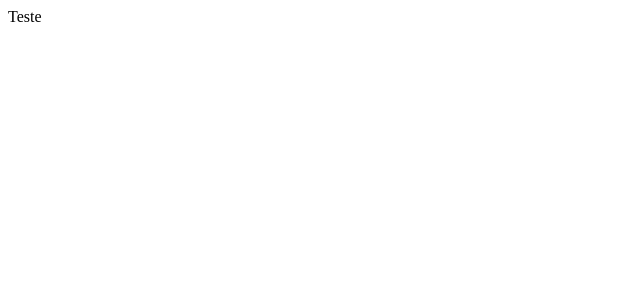
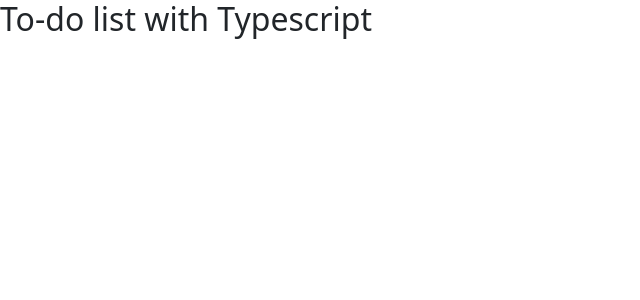
Before and after one commit to ValdirCezar/react-todo-typescript, a React (Create React App) app: page / in a window 1280 px wide. Shown: the top 300 px of the page, without its empty margins (0-640 px from the left). Built offline with nearby package versions, Linux system fonts and the light colour scheme.

Commit message:
chore: add bootstrap

```diff
--- a/public/index.html
+++ b/public/index.html
@@ -1,14 +1,12 @@
 <!DOCTYPE html>
 <html lang="en">
+
 <head>
   <meta charset="utf-8" />
   <link rel="icon" href="%PUBLIC_URL%/favicon.ico" />
   <meta name="viewport" content="width=device-width, initial-scale=1" />
   <meta name="theme-color" content="#000000" />
-    <meta
-      name="description"
-      content="Web site created using create-react-app"
-    />
+  <meta name="description" content="Web site created using create-react-app" />
   <link rel="apple-touch-icon" href="%PUBLIC_URL%/logo192.png" />
   <!--
       manifest.json provides metadata used when your web app is installed on a
@@ -25,7 +23,11 @@
       Learn how to configure a non-root public URL by running `npm run build`.
     -->
   <title>React App</title>
+  <link href="https://cdn.jsdelivr.net/npm/bootstrap@5.0.0-beta3/dist/css/bootstrap.min.css" rel="stylesheet"
+    integrity="sha384-eOJMYsd53ii+scO/bJGFsiCZc+5NDVN2yr8+0RDqr0Ql0h+rP48ckxlpbzKgwra6" crossorigin="anonymous">
+
 </head>
+
 <body>
   <noscript>You need to enable JavaScript to run this app.</noscript>
   <div id="root"></div>
@@ -39,5 +41,13 @@
       To begin the development, run `npm start` or `yarn start`.
       To create a production bundle, use `npm run build` or `yarn build`.
     -->
+  <script src="https://cdn.jsdelivr.net/npm/@popperjs/core@2.9.1/dist/umd/popper.min.js"
+    integrity="sha384-SR1sx49pcuLnqZUnnPwx6FCym0wLsk5JZuNx2bPPENzswTNFaQU1RDvt3wT4gWFG"
+    crossorigin="anonymous"></script>
+
+  <script src="https://cdn.jsdelivr.net/npm/bootstrap@5.0.0-beta3/dist/js/bootstrap.min.js"
+    integrity="sha384-j0CNLUeiqtyaRmlzUHCPZ+Gy5fQu0dQ6eZ/xAww941Ai1SxSY+0EQqNXNE6DZiVc"
+    crossorigin="anonymous"></script>
 </body>
+
 </html>
--- a/src/components/App.tsx
+++ b/src/components/App.tsx
@@ -1,9 +1,10 @@
 import React, { Component } from 'react'
+import Header from './Header'
 
 const App = () => {
   return (
     <div>
-      Teste
+      <Header />
     </div>
   );
 }
--- /dev/null
+++ b/src/components/Header/index.tsx
@@ -0,0 +1,11 @@
+import React from 'react'
+
+const Header = () => {
+  return(
+    <div className="header">
+      <h2>To-do list with Typescript</h2>
+    </div>
+  );
+}
+
+export default Header;
```
Lines whose indentation alone changed are shown as unchanged.
